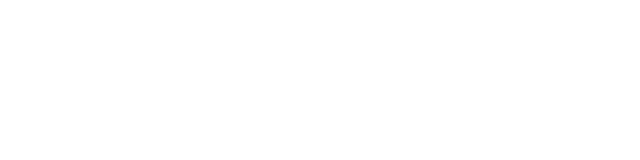
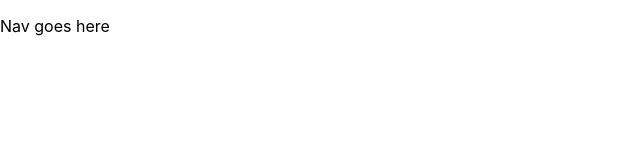
Before and after one commit to Alynn022/ny-times-app, a React (Create React App) app: page / in a window 1280 px wide. Shown: the top 160 px of the page, without its empty margins (0-640 px from the left). Built offline with nearby package versions, Linux system fonts and the light colour scheme.

Commit message:
File set up and create skeleton for Header component

```diff
--- a/src/App.js
+++ b/src/App/App.js
@@ -1,11 +1,13 @@
 import './App.css';
 import { Routes, Route } from 'react-router-dom';
+import Header from '../Header/Header';
 
-const App= () => {
+const App = () => {
   return (
     <main>
+      <Header/>
       <Routes>
-        <Route path='/'/>
+        <Route path='/' />
       </Routes>
     </main>
   )
--- /dev/null
+++ b/src/Header/Header.js
@@ -0,0 +1,12 @@
+import * as React from 'react';
+import './Header.css';
+
+const Header = () => {
+  return (
+    <header>
+      <p>Nav goes here</p>
+    </header>
+  )
+}
+
+export default Header;
--- a/src/index.js
+++ b/src/index.js
@@ -1,16 +1,14 @@
 import React from 'react';
 import ReactDOM from 'react-dom';
 import './index.css';
-import App from './App';
+import App from './App/App';
 import reportWebVitals from './reportWebVitals';
 import { BrowserRouter } from 'react-router-dom';
 
 ReactDOM.render(
-  <React.StrictMode>
     <BrowserRouter>
       <App />
-    </BrowserRouter>
-  </React.StrictMode>,
+    </BrowserRouter>,
   document.getElementById('root')
 );
 
```
Also changed, not shown: src/App/App.css (renamed from src/App.css), src/ArticleDetailView/ArticleDetailView.css (added), src/ArticleDetailView/ArticleDetailView.js (added), src/Articles/Articles.css (added), src/Articles/Articles.js (added), src/Header/Header.css (added), src/HomePage/HomePage.css (added), src/HomePage/HomePage.js (added), src/apiCalls.js (added), 1 other file (tests, documents, lock files or other folders).
